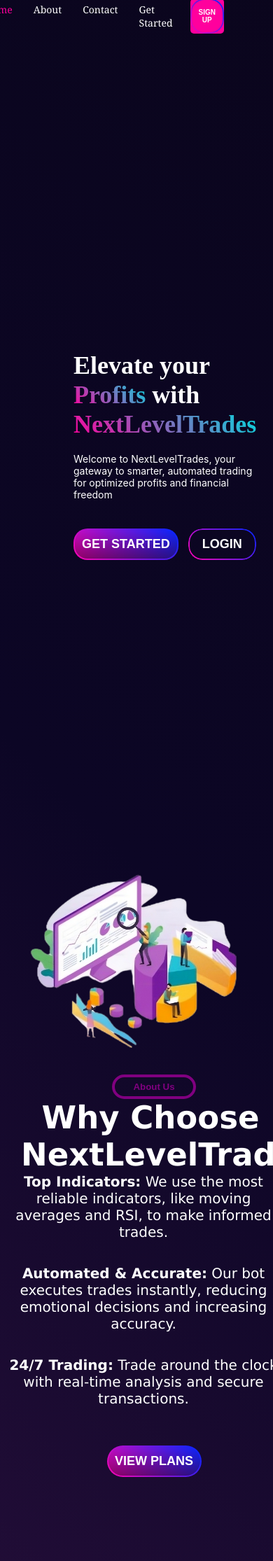
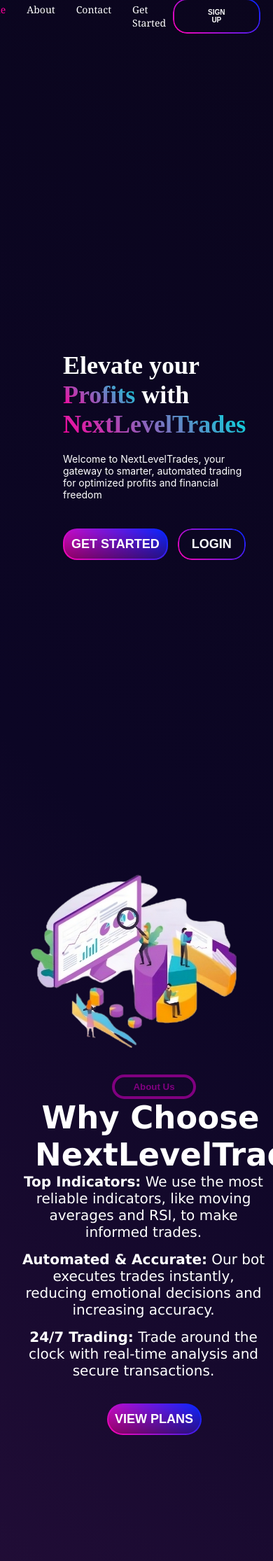
Before and after one commit to KaranYadav28/nextleveltrades-heroku, a Flask app: page / in a window 390 px wide. Shown: the top 2230 px of the page at 70% size. Run offline with Flask 3, Linux system fonts and the light colour scheme.

Commit message:
Update styles.css

```diff
--- a/static/styles.css
+++ b/static/styles.css
@@ -511,7 +511,7 @@ body {
     font-size: 14px;
     color: #bdbdbd;
 }
-/* Full Updated Responsive Code */
+/* Full Updated Responsiveness Code */
 
 /* Resetting margin and padding for all elements */
 * {
@@ -534,36 +534,6 @@ body {
     font-family: Georgia, serif;
 }
 
-/* Navbar styling */
-.navbar {
-    display: flex;
-    justify-content: flex-end; /* Pushes navbar content to the right */
-    align-items: center;
-    padding: 15px 30px;
-}
-
-.navbar-menu a {
-    font-size: 14px;
-    padding: 10px 20px;
-    gap: 10px;
-}
-
-/* Signup button styling */
-.navbar-signup {
-    padding: 5px 25px; /* Decrease height, increase width */
-    font-size: 12px;
-    margin-left: 15px;
-    background-color: #ff009d;
-    color: white;
-    border-radius: 5px;
-    cursor: pointer;
-    transition: background-color 0.3s ease;
-}
-
-.navbar-signup:hover {
-    background-color: #e60088;
-}
-
 /* Responsive layout adjustments */
 
 /* For screens up to 1200px */
@@ -579,6 +549,17 @@ body {
     }
     .welcome-right img {
         width: 400px;
+        height: auto;
+    }
+}
+
+/* For screens up to 1100px */
+@media (max-width: 1100px) {
+    .welcome-left h1 {
+        font-size: 75px;
+    }
+    .welcome-right img {
+        width: 350px;
         height: auto;
     }
 }
@@ -624,7 +605,7 @@ body {
 /* For screens up to 900px */
 @media (max-width: 900px) {
     .welcome-left {
-        margin-left: 30px; /* Shift towards left from center */
+        margin-left: 50px;
         max-width: 100%;
     }
     .welcome-left h1 {
@@ -639,9 +620,6 @@ body {
     }
     .welcome {
         height: 65vh;
-        display: flex;
-        justify-content: flex-start; /* Align content to the left */
-        align-items: center;
     }
 }
 
@@ -649,6 +627,9 @@ body {
 @media (max-width: 800px) {
     .navbar-logo img {
         height: 60px;
+    }
+    .navbar-menu {
+        justify-content: flex-end; /* Push navbar towards the right */
     }
     .navbar-menu a {
         font-size: 16px;
@@ -666,12 +647,12 @@ body {
     }
     .welcome {
         height: 60vh;
-        margin-left: 15px; /* Further shifting welcome section */
     }
     .Second-page {
         flex-direction: column;
         text-align: center;
         width: 100%;
+        height: 120vh; /* Increase height of second page */
     }
     .second-left, .second-right {
         max-width: 100%;
@@ -682,9 +663,11 @@ body {
     }
     .second-right {
         margin-top: 20px;
+        padding: 0 20px;
     }
     .navbar-signup {
-        padding: 7px 25px; /* Increase button width, decrease height */
+        padding: 5px 30px; /* Increase width */
+        height: 35px; /* Decrease height */
         font-size: 14px;
     }
 }
@@ -694,12 +677,15 @@ body {
     .navbar-logo {
         display: none;
     }
+    .navbar-menu {
+        justify-content: flex-end; /* Ensure navbar is right-aligned */
+    }
     .navbar-menu a {
         font-size: 14px;
         gap: 10px;
     }
     .welcome-left {
-        margin-left: 20px;
+        margin-left: 50px;
         max-width: 100%;
     }
     .welcome-left h1 {
@@ -711,14 +697,18 @@ body {
     .welcome-right img {
         display: none;
     }
+    .navbar {
+        justify-content: center;
+    }
     .welcome {
         height: 55vh;
+        display: flex;
+        justify-content: flex-start;
+        align-items: center;
     }
-    .Second-page {
-        height: 100vh; /* Increase height of second page */
-    }
-    .second-right p {
-        margin-bottom: 20px; /* Add spacing between points in about section */
+    .navbar-signup {
+        padding: 6px 40px; /* Increase width and decrease height */
+        font-size: 13px;
     }
 }
 
@@ -728,11 +718,11 @@ body {
         gap: 10px;
     }
     .navbar-signup {
-        padding: 5px 25px; /* Decrease height, increase width */
+        padding: 6px 40px; /* Wider button */
         font-size: 12px;
     }
     .welcome-left {
-        margin-left: 20px;
+        margin-left: 30px; /* Shift slightly to the left from center */
         max-width: 100%;
         text-align: left;
     }
@@ -751,11 +741,30 @@ body {
         justify-content: flex-start;
         align-items: center;
     }
-    .Second-page {
-        height: 110vh; /* Further increase height */
+    /* Get in Touch Section for mobile */
+    .get-in-touch {
+        width: 100%; /* Full width on mobile */
+        margin: 0;
+        padding: 30px 20px;
     }
-    .second-right p {
-        margin-bottom: 25px; /* Add larger spacing between points */
+    .get-in-touch h2 {
+        font-size: 32px;
+    }
+    .get-in-touch p {
+        font-size: 14px;
+    }
+    .get-in-touch .contact-form {
+        width: 100%;
+        padding: 0;
+    }
+    .get-in-touch .contact-form input,
+    .get-in-touch .contact-form textarea {
+        padding: 12px;
+        font-size: 14px;
+    }
+    .get-in-touch .contact-form button {
+        font-size: 16px;
+        padding: 12px;
     }
 }
 
@@ -770,7 +779,7 @@ body {
         gap: 8px;
     }
     .navbar-signup {
-        padding: 5px 20px;
+        padding: 5px 50px; /* Wider button */
         font-size: 11px;
     }
     .welcome-left h1 {
@@ -783,10 +792,16 @@ body {
         height: 45vh;
     }
     .Second-page {
-        height: 120vh; /* Increase height of about section */
+        height: 130vh; /* Further increase height of second page */
     }
     .second-right p {
-        margin-bottom: 30px; /* Add larger spacing between points */
+        margin-bottom: 15px; /* Add spacing between points */
+    }
+    .get-in-touch h2 {
+        font-size: 28px;
+    }
+    .get-in-touch p {
+        font-size: 13px;
     }
 }
 
@@ -801,7 +816,7 @@ body {
         padding: 8px 10px;
     }
     .navbar-signup {
-        padding: 4px 12px;
+        padding: 4px 50px; /* Wider button */
         font-size: 10px;
     }
     .welcome-left h1 {
@@ -813,11 +828,15 @@ body {
     .welcome {
         height: 45vh;
     }
-    .Second-page {
-        height: 130vh; /* Final height adjustment for about section */
+    .get-in-touch h2 {
+        font-size: 24px;
     }
-    .second-right p {
-        margin-bottom: 35px; /* Add even more spacing between points */
+    .get-in-touch p {
+        font-size: 12px;
+    }
+    .get-in-touch .contact-form button {
+        font-size: 14px;
+        padding: 10px;
     }
 }
 
@@ -832,7 +851,7 @@ body {
         padding: 6px 8px;
     }
     .navbar-signup {
-        padding: 3px 10px;
+        padding: 3px 45px; /* Wider button */
         font-size: 9px;
     }
     .welcome-left h1 {
```
